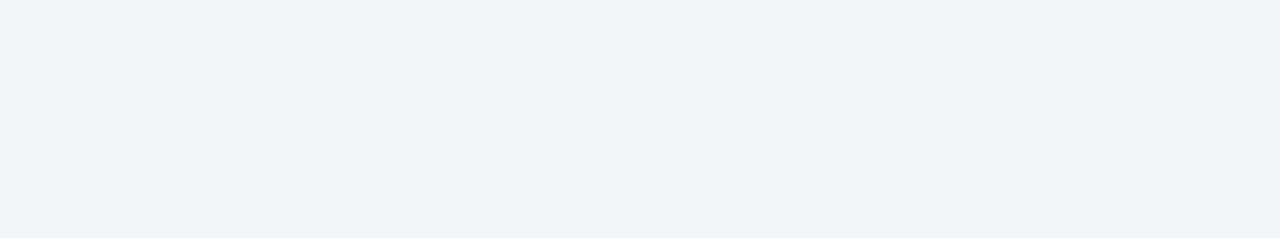
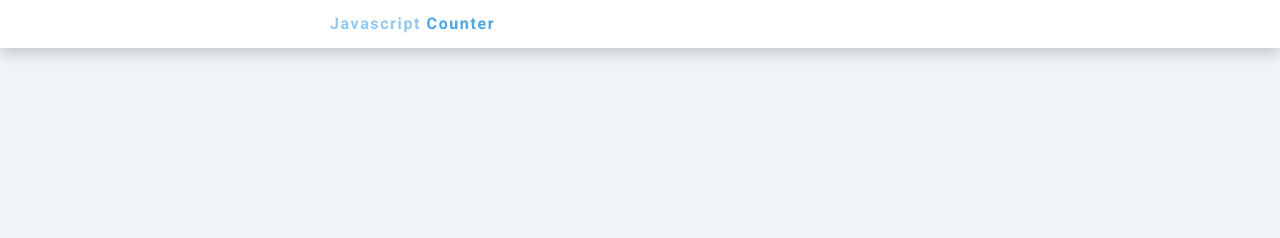
Before and after one commit to alsabagh-dev/js-counter, a plain HTML site: page index.html in a window 1280 px wide. Shown: the top 238 px of the page. Drawn offline with nearby package versions, Linux system fonts and the light colour scheme.

Commit message:
add nav bar

```diff
--- a/index.html
+++ b/index.html
@@ -10,6 +10,11 @@
     <link rel="stylesheet" href="styles.css" />
   </head>
   <body>
+    <nav>
+      <div class="nav-center">
+        <h4><span class="mode">javascript</span> Counter </h4>
+      </div>
+    </nav>
     <main>
       <div class="container">
         <h1>
--- a/styles.css
+++ b/styles.css
@@ -188,3 +188,45 @@ main {
   color: var(--clr-white);
   background: var(--clr-black);
 }
+
+/*
+===============
+Nav
+===============
+*/
+nav {
+  background: var(--clr-white);
+  height: 3rem;
+  display: grid;
+  align-items: center;
+  box-shadow: var(--dark-shadow);
+}
+.nav-center {
+  width: 90vw;
+  max-width: var(--fixed-width);
+  margin: 0 auto;
+  display: flex;
+  align-items: center;
+  justify-content: space-between;
+}
+.nav-center h4 {
+  margin-bottom: 0;
+  color: var(--clr-primary-5);
+}
+.nav-links {
+  display: flex;
+}
+nav a {
+  text-transform: capitalize;
+  font-weight: 700;
+  font-size: 1rem;
+  color: var(--clr-primary-1);
+  letter-spacing: var(--spacing);
+  margin-right: 1rem;
+}
+nav a:hover {
+  color: var(--clr-primary-5);
+}
+.mode{
+  opacity: .6;
+}
```
